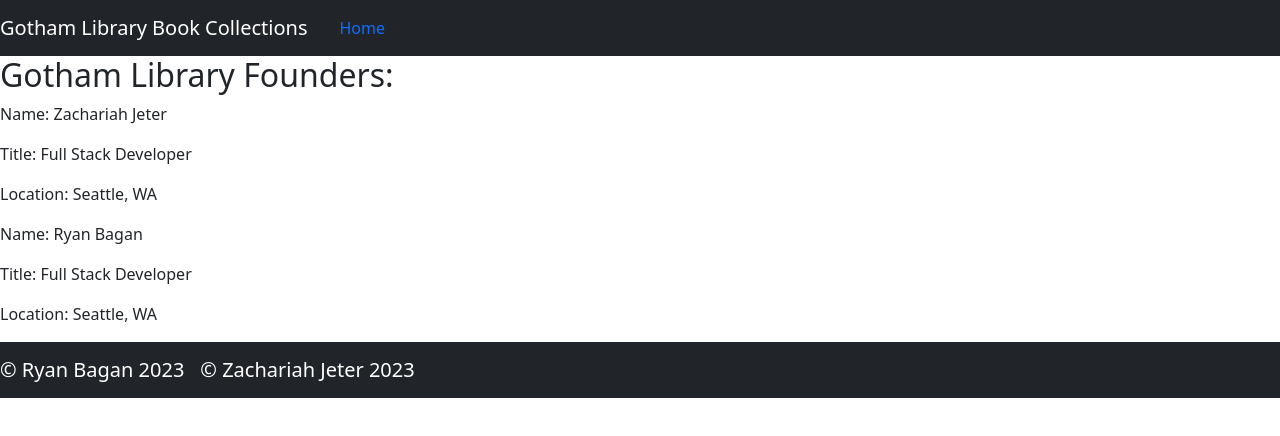
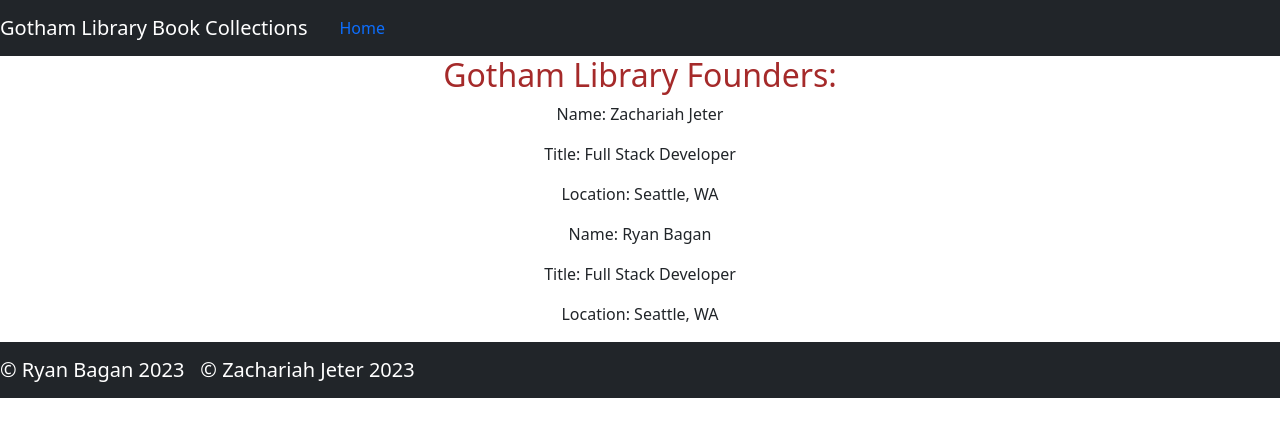
Before and after one commit to Ryanb021/can-of-books-frontend, a React (Create React App) app: page /about in a window 1280 px wide. Shown: the top 436 px of the page. Built offline with nearby package versions, Linux system fonts and the light colour scheme.

Commit message:
made a minor change

```diff
--- a/src/BestBooks.css
+++ b/src/BestBooks.css
@@ -0,0 +1,25 @@
+#root {
+  text-align: center;
+
+}
+
+
+h2 {
+  color: brown;
+  font-weight: bold;
+  font-size: 500px;
+}
+
+.btn{
+  margin-top: 30px;
+  margin-bottom: 30px;
+}
+.carousel-caption {
+background-color: rgba(250, 239, 193, 0.8);
+}
+
+.carousel-inner {
+  /* align-items: center; */
+  text-align: center;
+  object-fit: fill;
+}
--- a/src/BestBooks.js
+++ b/src/BestBooks.js
@@ -4,6 +4,7 @@ import Carousel from 'react-bootstrap/Carousel';
 import { Button } from 'react-bootstrap';
 import BookFormModal from './BookFormModal';
 import BookUpdateModal from './BookUpdateModal';
+import './BestBooks.css';
 
 
 class BestBooks extends React.Component {
--- a/src/BookFormModal.js
+++ b/src/BookFormModal.js
@@ -1,7 +1,7 @@
 import React from 'react';
 //import axios from 'axios';
 //import './BestBooks.css'
-import { Button, Form, Container, Modal } from 'react-bootstrap';
+import { Button, Form, Modal } from 'react-bootstrap';
 
 class BookFormModal extends React.Component{
 
```
